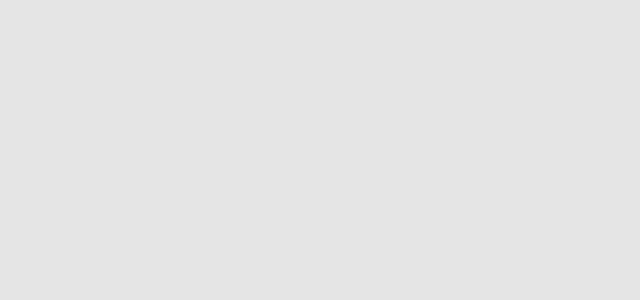
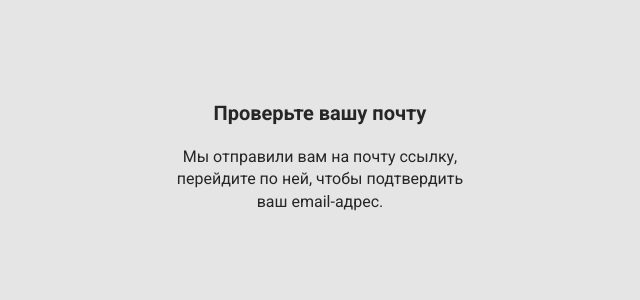
Before and after one commit to Temirsultanov/habitracker, a Vue app: page /lettersent in a window 1280 px wide. Before the commit this address had no page. Shown: the top 300 px of the page, without its empty margins (320-960 px from the left). Built offline with nearby package versions, Linux system fonts and the light colour scheme.

Commit message:
Add LetterSent View

```diff
--- a/src/api.js
+++ b/src/api.js
@@ -60,13 +60,8 @@ let deleting = false;
 
 export async function getHabitList() {
   if (deleting) return habits;
-  console.log(userId);
-  const { data, error } = await supabase
-    .from("habits")
-    .select("id, title, begin_day");
+  const { data } = await supabase.from("habits").select("id, title, begin_day");
 
-  console.log(data);
-  console.log(error);
   for (const habit of data) {
     habit.begin_day = new Date(habit.begin_day);
     const { data: days } = await supabase
@@ -178,7 +173,8 @@ export async function signIn(email, password) {
 }
 
 export async function logOut() {
-  await supabase.auth.signOut();
+  const { data, error } = await supabase.auth.signOut();
+  console.log(data, error);
 }
 
 supabase.auth.onAuthStateChange(async (event) => {
--- a/src/router/index.js
+++ b/src/router/index.js
@@ -29,6 +29,11 @@ const router = createRouter({
       name: "signin",
       component: () => import("../views/SignInView.vue"),
     },
+    {
+      path: "/lettersent",
+      name: "lettersent",
+      component: () => import("../views/LetterSentView.vue"),
+    },
   ],
 });
 
--- /dev/null
+++ b/src/views/LetterSentView.vue
@@ -0,0 +1,22 @@
+<template>
+  <section class="letterSent">
+    <h1 class="title">Проверьте вашу почту</h1>
+    <h3 class="text-small letterSent__description">
+      Мы отправили вам на почту ссылку, перейдите по ней, чтобы подтвердить
+      ваш&nbsp;email-адрес.
+    </h3>
+  </section>
+</template>
+
+<style>
+.letterSent {
+  display: flex;
+  flex-direction: column;
+  align-items: center;
+}
+.letterSent__description {
+  margin-top: 20px;
+  width: var(--blockWidth);
+  text-align: center;
+}
+</style>
--- a/src/views/SettingsView.vue
+++ b/src/views/SettingsView.vue
@@ -16,7 +16,12 @@ export default {
 <template>
   <app-header></app-header>
   <section class="settings">
-    <button @click="onLogoutButtonClick" class="text-small logoutLink">
+    <router-link to="/" class="text-small settings__link">
+      Вернуться на главную
+    </router-link>
+
+    <span class="text-small" style="display: block">—</span>
+    <button @click="onLogoutButtonClick" class="text-small settings__link">
       Выйти из аккаунта
     </button>
   </section>
@@ -25,14 +30,10 @@ export default {
 <style>
 .settings {
   display: flex;
+  align-items: center;
   flex-direction: column;
-  align-items: center;
 }
-.settings__title {
-  width: var(--blockWidth);
-  margin-bottom: 10px;
-}
-.logoutLink {
+.settings__link {
   text-decoration: underline;
   background: none;
   border: none;
--- a/src/views/SignUpView.vue
+++ b/src/views/SignUpView.vue
@@ -17,6 +17,7 @@ export default {
   methods: {
     onFormSubmit(email, password) {
       createNewUser(email, password);
+      this.$router.push("/lettersent");
     },
   },
 };
```
